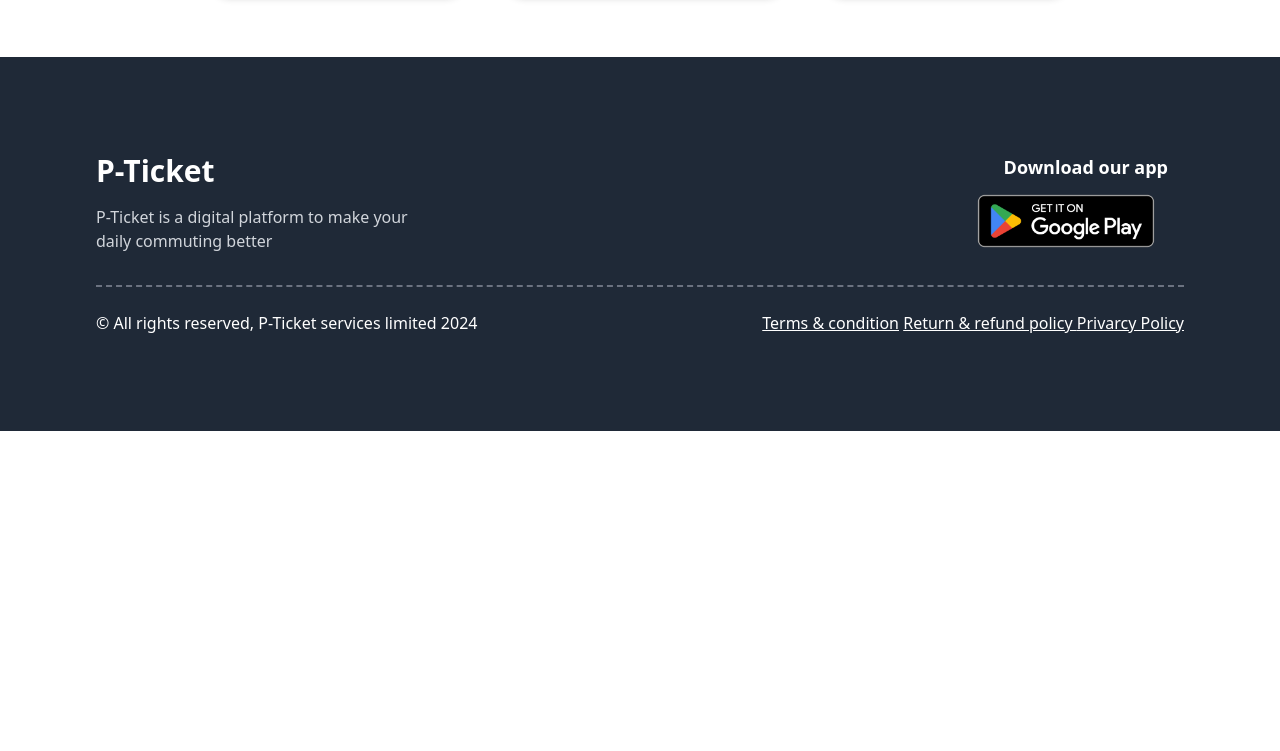
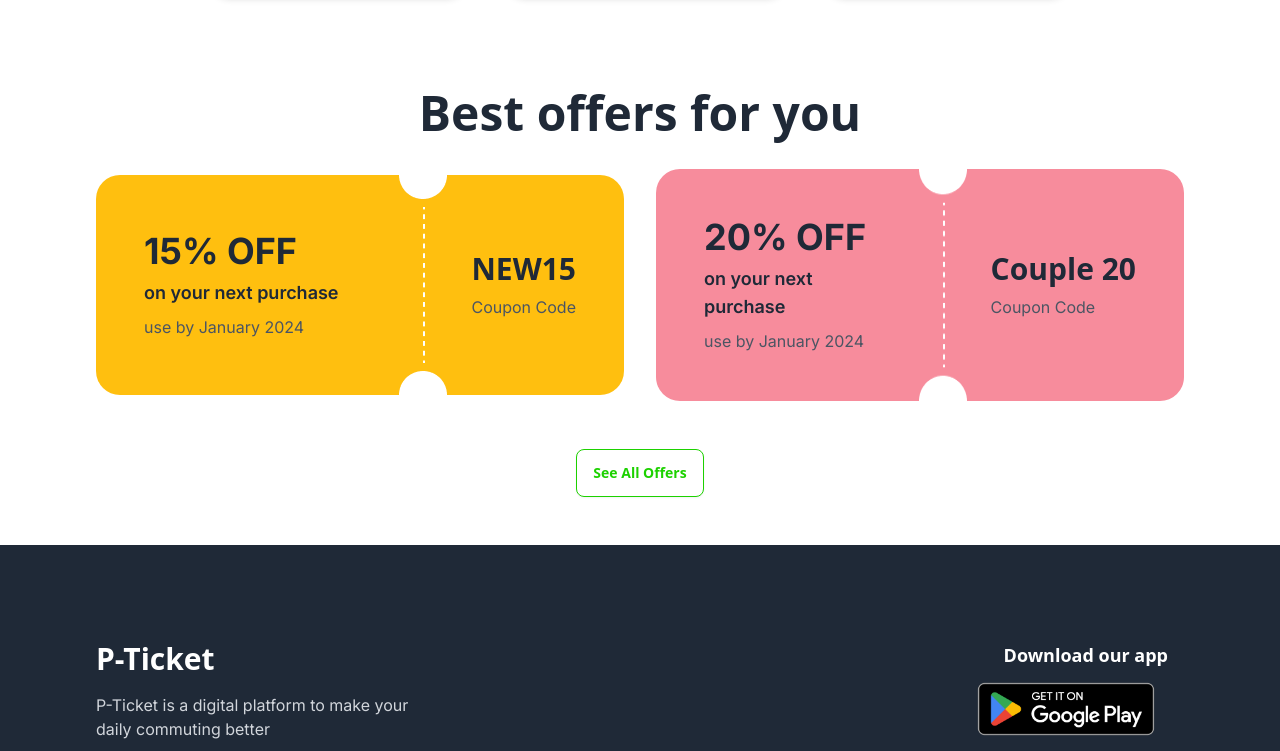
Before and after one commit to sanjidanahar/smart-ticketing-ass5-, a plain HTML site: page index.html in a window 1280 px wide. Shown: the part 635-1386 px from the top of the page. Before the commit the page ends 1066 px from the top, so only its background shows below. Drawn offline with nearby package versions, Linux system fonts and the light colour scheme.

Commit message:
coupon added

```diff
--- a/index.html
+++ b/index.html
@@ -17,6 +17,12 @@
         href="https://fonts.googleapis.com/css2?family=Inter:wght@100..900&family=Raleway:ital,wght@0,100..900;1,100..900&display=swap"
         rel="stylesheet" />
 
+        <!-- css -->
+        <style>
+          p {
+            font-family: Inter;
+          }
+        </style>
 </head>
 
 <body>
@@ -133,6 +139,60 @@
           </div>
     </header>
 
+
+   <!-- main start -->
+    <main>
+      <!-- Coupon start -->
+      <section class="lg:px-24 px-4">
+        <h2 class="text-center text-5xl font-semibold my-8">
+          Best offers for you
+        </h2>
+        <div
+          class="flex flex-col lg:flex-row gap-8 items-center justify-center"
+        >
+          <!-- card 1 -->
+          <div class="flex flex-row bg-[#FFBF0F] rounded-3xl flex-1">
+            <div class="lg:p-12 p-8 flex flex-col justify-center gap-2 flex-1">
+              <h3 class="lg:text-4xl text-2xl font-bold font-[Inter]">
+                15% OFF
+              </h3>
+              <p class="font-semibold lg:text-lg">on your next purchase</p>
+              <p class="text-gray-600">use by January 2024</p>
+            </div>
+            <img src="images/cupon-devider.png" />
+            <div class="lg:p-12 lg:pl-6 p-8 flex flex-col justify-center gap-2">
+              <h3 class="lg:text-3xl text-2xl font-semibold select-all">
+                NEW15
+              </h3>
+              <p class="text-gray-600">Coupon Code</p>
+            </div>
+          </div>
+          <!-- card 2 -->
+          <div class="flex flex-row bg-[#F78C9C] rounded-3xl flex-1">
+            <div class="lg:p-12 p-8 flex flex-col justify-center gap-2 flex-1">
+              <h3 class="lg:text-4xl text-2xl font-bold font-[Inter]">
+                20% OFF
+              </h3>
+              <p class="font-semibold lg:text-lg">on your next purchase</p>
+              <p class="text-gray-600">use by January 2024</p>
+            </div>
+            <img src="images/cupon-devider.png" />
+            <div class="lg:p-12 lg:pl-6 p-8 flex flex-col justify-center gap-2">
+              <h3 class="lg:text-3xl text-2xl font-semibold select-all">
+                Couple 20
+              </h3>
+              <p class="text-gray-600">Coupon Code</p>
+            </div>
+          </div>
+        </div>
+        <button
+          class="btn border border-[#1DD100] my-12 mx-auto block text-[#1DD100] bg-white font-bold"
+        >
+          See All Offers
+        </button>
+      </section>
+
+      </main>
     <!-- foooter section -->
     <footer class="bg-gray-800 text-white lg:p-24 p-8">
         <div class="grid grid-cols-1 lg:grid-cols-2">
@@ -154,6 +214,10 @@
             </div>
         </div>
     </footer>
+
+    <!-- Connected Js -->
+    <script src="js/main.js"></script>
+    <script src="js/utility.js"></script>
 </body>
 
 </html>
```
Also changed, not shown: js/main.js (added), js/utility.js (added).
